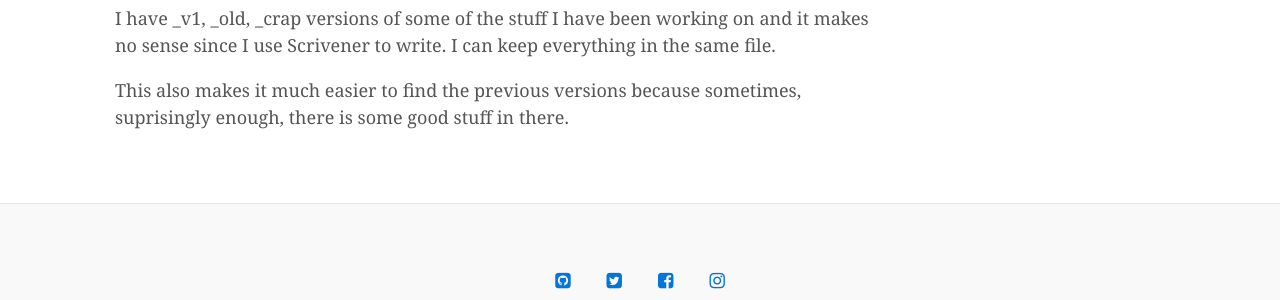
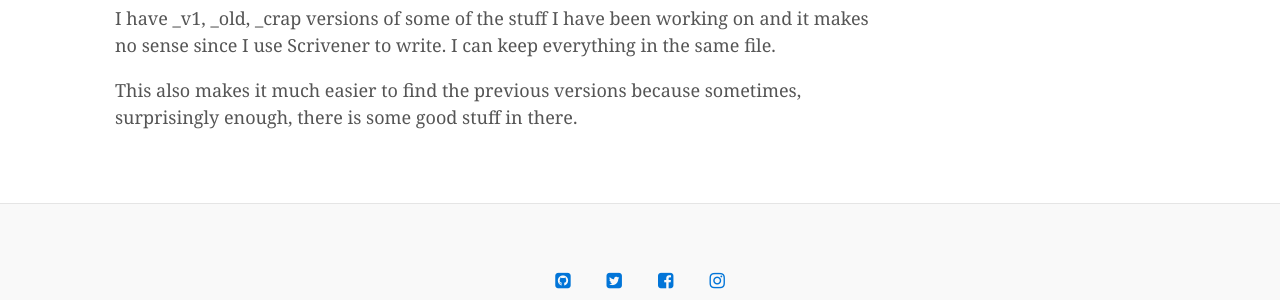
Before and after one commit to astrojason/astrojason.github.io, a Jekyll site: the page built from _posts/2017-08-17-clutter.md, in a window 1280 px wide. Shown: the part 464-764 px from the top of the page. Built offline with Jekyll 4.4.1, drawn with Linux system fonts in a browser that asks for light colours; nearby versions of some CDN libraries.

Commit message:
Fix typos

```diff
--- a/_posts/2017-08-17-clutter.md
+++ b/_posts/2017-08-17-clutter.md
@@ -9,4 +9,4 @@ Sometimes you just need to get the crap together. My writing folders and files a
 
 I have _v1, _old, _crap versions of some of the stuff I have been working on and it makes no sense since I use Scrivener to write. I can keep everything in the same file.
 
-This also makes it much easier to find the previous versions because sometimes, suprisingly enough, there is some good stuff in there.
+This also makes it much easier to find the previous versions because sometimes, surprisingly enough, there is some good stuff in there.
```
Also changed, not shown: _posts/2015-12-30-the-magician.md (+1 -1 lines).
